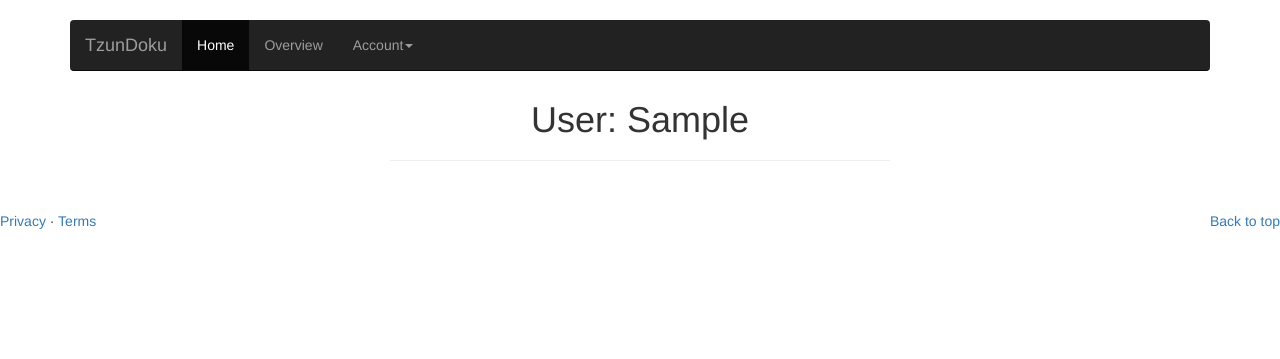
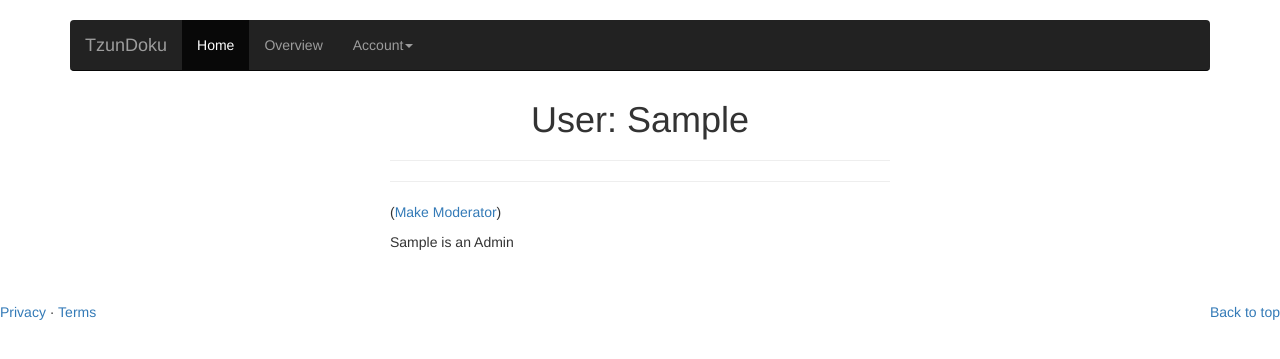
Before and after one commit to larriant/tzundoku, a Flask app: page /user/1 in a window 1280 px wide. Shown: the top 359 px of the page. Run offline with Flask 2, Linux system fonts and the light colour scheme; a user stored in the database is signed in; data comes from the database, SQL or seed files in the repository; data that the repository does not hold is empty; some libraries are stand-ins or nearby versions.

Commit message:
Admins and Moderators added to user model, Add Moderator buttons added to user pages

```diff
--- a/tzundoku/models.py
+++ b/tzundoku/models.py
@@ -7,6 +7,8 @@ class User(db.Model):
     username = db.Column(db.String(64), index = True, unique=True)
     email = db.Column(db.String(64), index = True, unique=True)
     pwdhash = db.Column(db.String(120), index=True)
+    moderator = db.Column(db.Boolean, default= True)
+    admin = db.Column(db.Boolean, default = True)
 
     def __init__(self, username, email, password):
         self.username = username
@@ -19,6 +21,29 @@ class User(db.Model):
     def check_password(self, password):
         return check_password_hash(self.pwdhash, password)
 
+    def make_admin(self):
+        user = User.query.filter_by(id = User.id).first()
+        user.admin = True
+        db.session.commit()
+
+    def make_moderator(self):
+        user= User.query.filter_by(id = User.id).first()
+        user.moderator = True
+        db.session.commit()
+
+    def is_admin(self):
+        user = User.query.filter_by(id = User.id).first()
+        if user.admin == True:
+            return True
+        else:
+            return False
+
+    def is_moderator(self):
+        user = User.query.filter_by(id = User.id).first()
+        if user.moderator == True:
+            return True
+        else:
+            return False
 
     def is_authenticated(self):
         return True
@@ -51,6 +76,10 @@ class Doku(db.Model):
 
     def __repr__(self):
         return '<Doku %r>' % (self.title)
+
+    def removedoku(self):
+        doku = Doku.query.filter_by(id = Doku.id).first()
+
 
 class Item(db.Model):
     __tablename__ = 'items'
--- a/tzundoku/templates/doku.html
+++ b/tzundoku/templates/doku.html
@@ -21,7 +21,7 @@
 
 {% if current_user.is_authenticated() == False %}
 <div class="notlogged">
-<p><a href="./login">Login</a> or <a href="./register">Register</a> to add items to this Doku!</p>
+<p><a href="/login">Login</a> or <a href="/register">Register</a> to add items to this Doku!</p>
 </div>
 {% endif %}
 
--- a/tzundoku/templates/item.html
+++ b/tzundoku/templates/item.html
@@ -22,7 +22,7 @@
 
 {% if current_user.is_authenticated() == False %}
 <div class="notlogged">
-<p><a href="./login">Login</a> or <a href="./register">Register</a> to post to this Item!</p>
+<p><a href="/login">Login</a> or <a href="/register">Register</a> to post to this Item!</p>
 </div>
 {% endif %}
 
--- a/tzundoku/templates/overview.html
+++ b/tzundoku/templates/overview.html
@@ -19,7 +19,7 @@
 
 {% if current_user.is_authenticated() == False %}
 <div class="notlogged">
-<p><a href="./login">Login</a> or <a href="./register">Register</a> to add Dokus!</p>
+<p><a href="/login">Login</a> or <a href="/register">Register</a> to add Dokus!</p>
 </div>
 {% endif %}
 
--- a/tzundoku/templates/user.html
+++ b/tzundoku/templates/user.html
@@ -9,5 +9,29 @@
     {{ user.username|capitalize }} says: <b>{{ post.message }}</b> on <a href="/item/{{ post.item_id }}">{{ post.getitemtitle() }}</a>
   </p>
   {% endfor %}
+  <hr>
+{% if current_user.is_authenticated() %}
+{% if current_user.is_admin() %}
+<p>
+{% if user.is_admin() == False %}
+(<a href="/makeadmin/{{ user.id }}">Make Admin</a>)
+{% endif %}
+
+{% if user.is_moderator() == False %}
+(<a href="/makemoderator/{{ user.id }}">Make Moderator</a>)
+{% endif %}
+</p>
+{% endif %}
+{% endif %}
+
+{% if user.is_admin() %}
+<p>{{ user.username|capitalize }} is an Admin</p>
+{% endif %}
+
+{% if user.is_moderator() %}
+<p>{{ user.username|capitalize }} is a Moderator</p>
+{% endif %}
+
 </div>
+
 {% endblock %}
--- a/tzundoku/views.py
+++ b/tzundoku/views.py
@@ -99,7 +99,7 @@ def profile():
 def user(id):
     user = User.query.filter_by(id=id).first()
     if user == None:
-        flash('User %s not found.' % user.username)
+        flash('User not found.')
         return redirect(url_for('overview'))
     posts = Post.query.filter_by(added_by=id)
     return render_template('user.html',
@@ -171,3 +171,10 @@ def item(id):
 
     elif request.method == 'GET':
         return render_template('item.html', header=header, posts=posts, form=form)
+
+@tzundoku.route('/makemoderator/<id>')
+def makemoderator(id):
+    user = User.query.filter_by(id=id).first()
+    user.make_moderator()
+    flash('You have made this user a moderator')
+    return redirect('overview')
```
